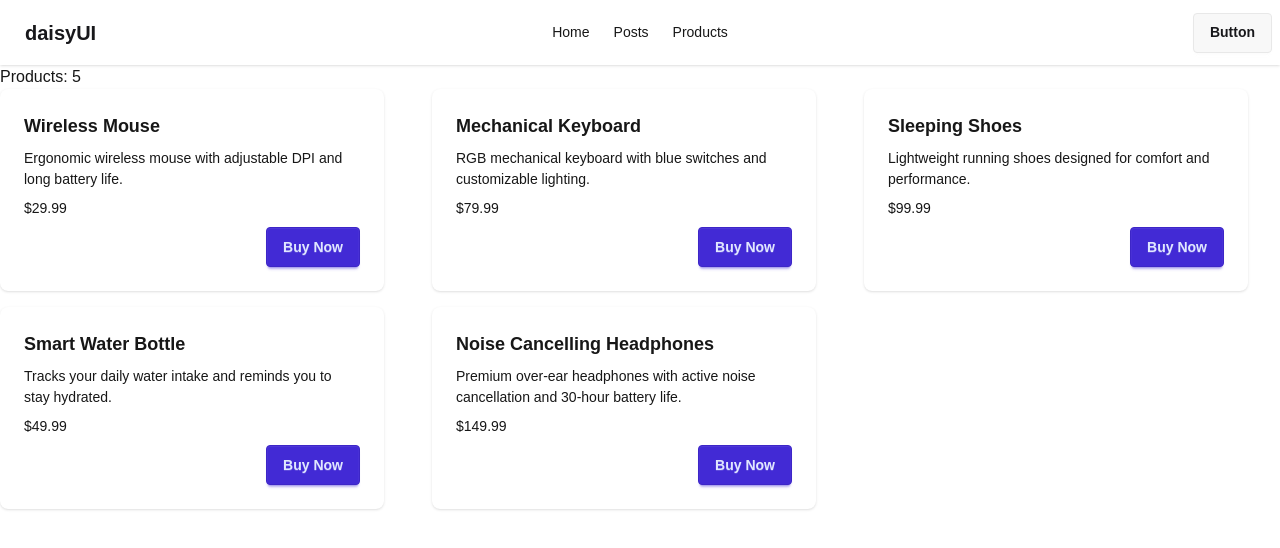
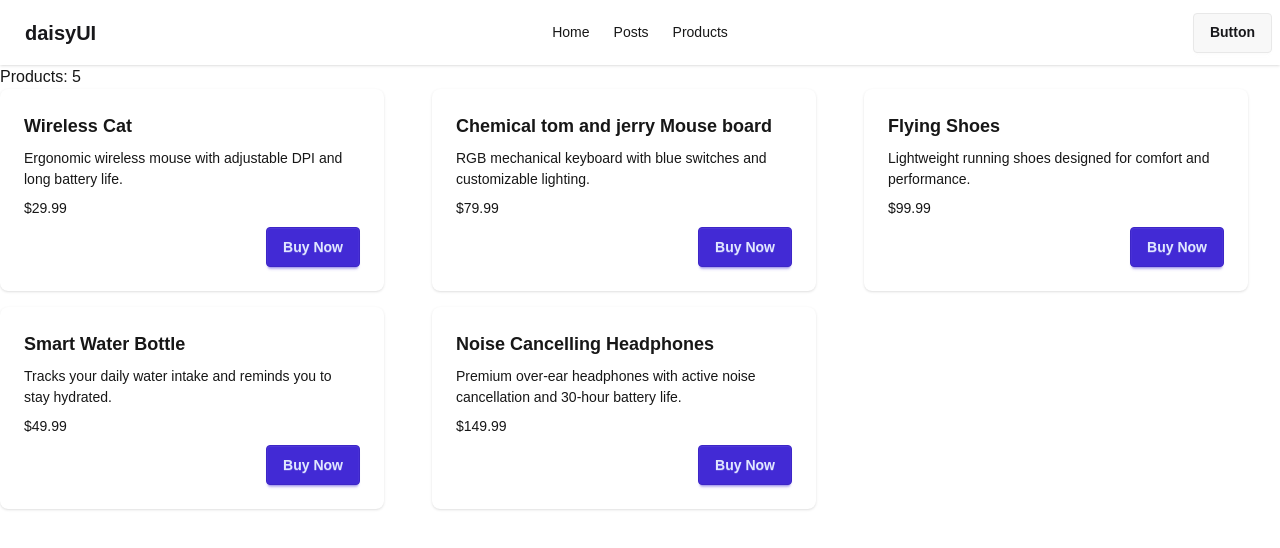
Before and after one commit to aseelrahman/nextjs-data-fetch, a Next.js app: page /products in a window 1280 px wide. Shown: the top 548 px of the page. Built offline with nearby package versions, Linux system fonts and the light colour scheme; data requests are answered from the project's data file.

Commit message:
dynamic data fetching cache no-store and revalidate

```diff
--- a/db.json
+++ b/db.json
@@ -2,7 +2,7 @@
   "products": [
     {
       "id": 1,
-      "name": "Wireless Mouse",
+      "name": "Wireless Cat",
       "brand": "LogiTech",
       "category": "Electronics",
       "price": 29.99,
@@ -13,7 +13,7 @@
     },
     {
       "id": 2,
-      "name": "Mechanical Keyboard",
+      "name": "Chemical tom and jerry Mouse board",
       "brand": "KeyMaster",
       "category": "Electronics",
       "price": 79.99,
@@ -24,7 +24,7 @@
     },
     {
       "id": 3,
-      "name": "Sleeping Shoes",
+      "name": "Flying Shoes",
       "brand": "FastStep",
       "category": "Footwear",
       "price": 99.99,
--- a/src/app/products/page.jsx
+++ b/src/app/products/page.jsx
@@ -1,7 +1,7 @@
 import Product from "@/components/Product";
 
 const getProducts = async () =>{
-    const res = await fetch('http://localhost:5000/products', {cache: 'force-cache'});
+    const res = await fetch('http://localhost:5000/products', {next: {revalidate: 20}});
     return res.json();
 }
 const ProductsPage = async () => {
```
